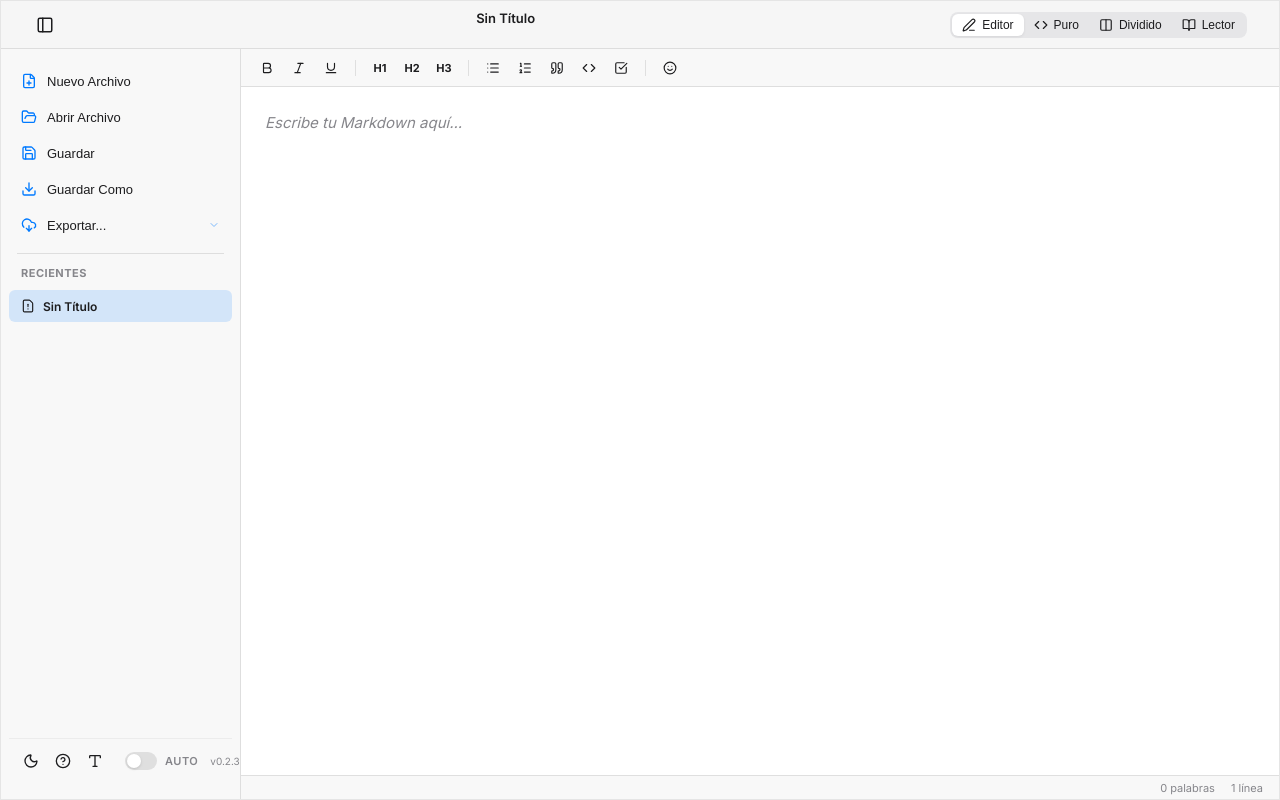
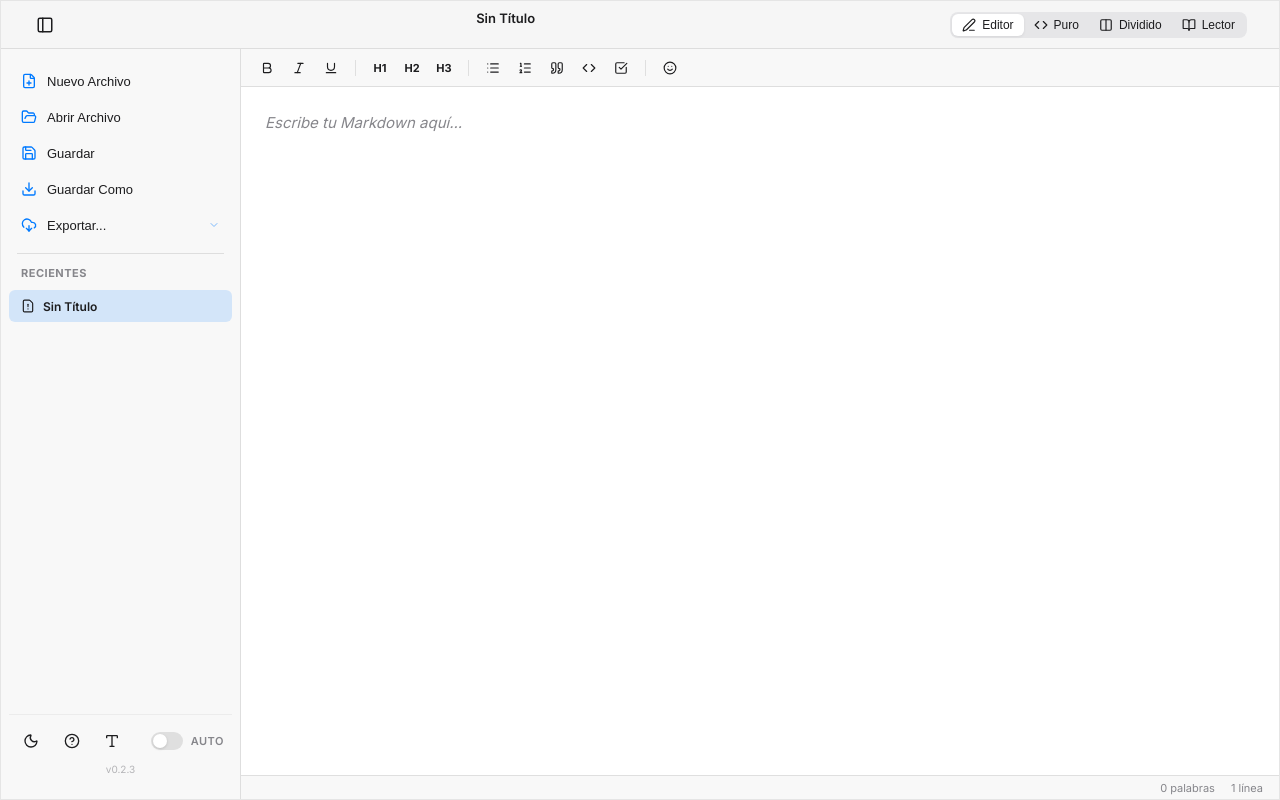
Before and after one commit to adriandepool/LiteMD, a website: page src/index.html in a window 1280 px wide. Drawn offline with Linux system fonts and the light colour scheme.

Commit message:
Fix emoji dropdown clipping by positioning it downwards, separate titlebar controls, and center footer version

```diff
--- a/src/styles.css
+++ b/src/styles.css
@@ -460,15 +460,18 @@ body.light-theme .recent-file-close-btn:hover {
 .sidebar-footer {
   margin-top: auto;
   display: flex;
+  flex-direction: column;
+  align-items: center;
+  gap: 8px;
+  padding: 12px 8px 8px 8px;
+  border-top: 1px solid var(--border-muted);
+}
+
+.footer-controls {
+  display: flex;
+  width: 100%;
   justify-content: space-between;
   align-items: center;
-  padding: 8px;
-  border-top: 1px solid var(--border-muted);
-}
-
-.footer-controls {
-  display: flex;
-  gap: 4px;
 }
 
 /* Dropdown Menu Styles */
@@ -556,7 +559,8 @@ body.light-theme .recent-file-close-btn:hover {
 .app-version {
   font-size: 10px;
   color: var(--text-muted);
-  padding-left: 12px;
+  opacity: 0.6;
+  text-align: center;
 }
 
 /* Editor & Preview Panels Grid Container */
@@ -1511,6 +1515,10 @@ body.light-theme .editor-tab .tab-close-btn:hover {
 
 /* Emoji Dropdown Picker */
 #emoji-dropdown-menu {
+  position: absolute;
+  top: 100%;
+  bottom: auto !important;
+  left: 0;
   min-width: 140px;
   padding: 8px;
   background-color: var(--bg-color);
@@ -1518,7 +1526,7 @@ body.light-theme .editor-tab .tab-close-btn:hover {
   border-radius: 8px;
   box-shadow: 0 4px 16px rgba(0, 0, 0, 0.2);
   z-index: 1000;
-  margin-bottom: 8px;
+  margin-top: 8px;
 }
 
 .emoji-grid {
```
